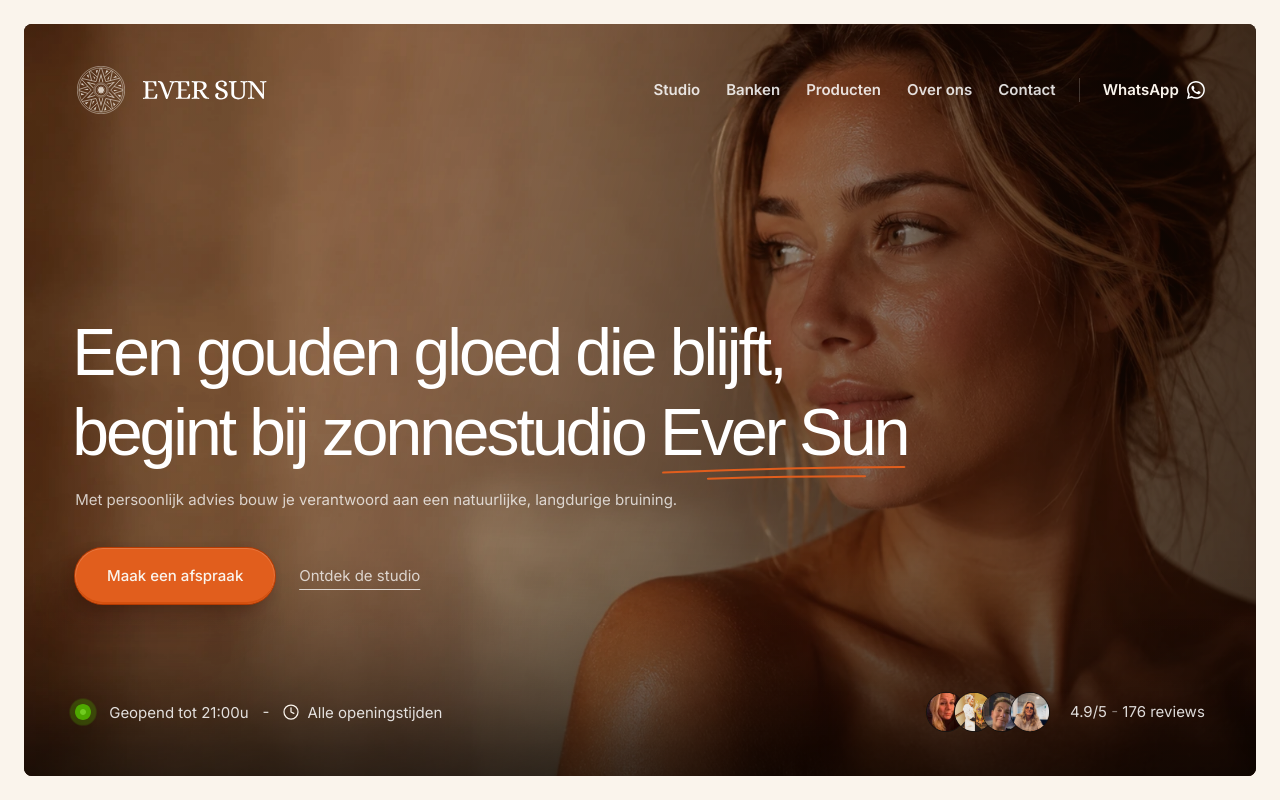
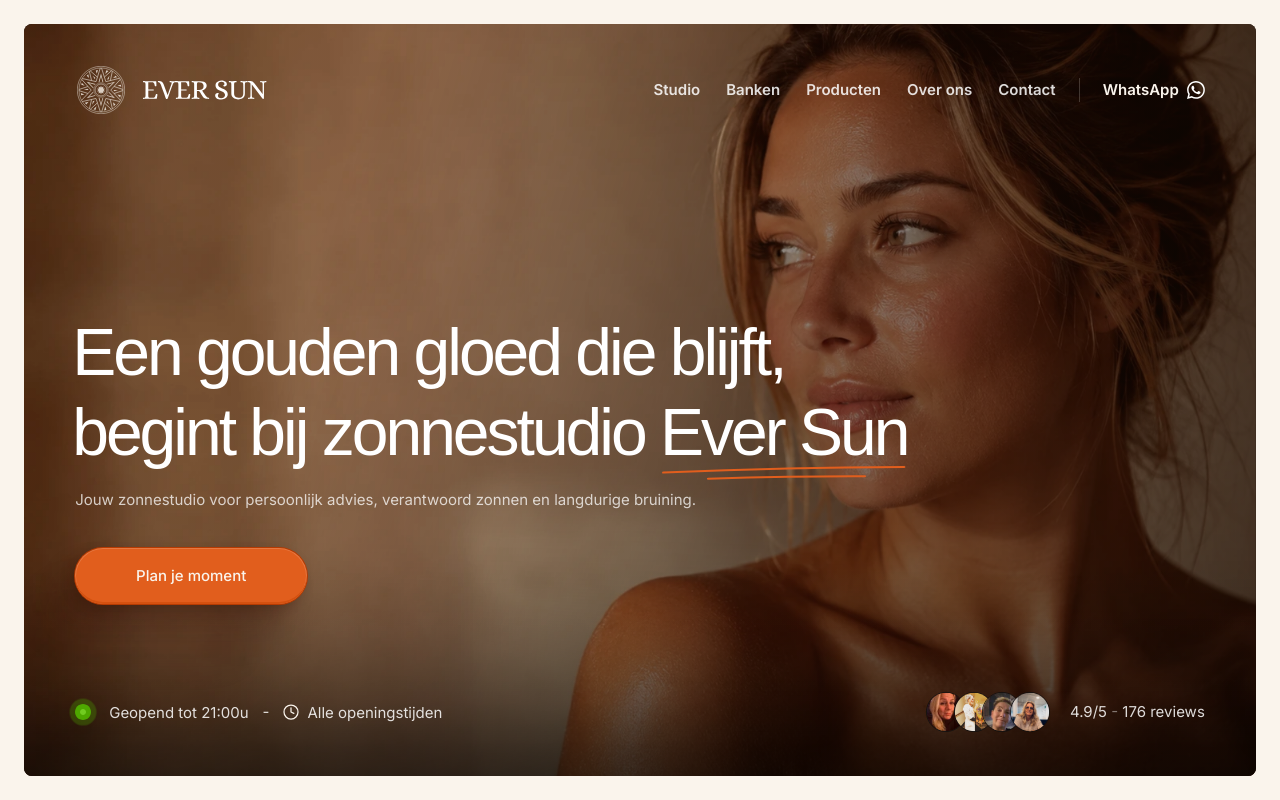
Before and after one commit to timothyvansas-gif/eversun, a Next.js app: page / in a window 1280 px wide. Shown: the top 800 px of the page. Built offline with nearby package versions, Linux system fonts and the light colour scheme; a web font is replaced by a local one.

Commit message:
refactor: update hero copy to Plan je moment, adjust styling, and remove unused studio navigation button

```diff
--- a/src/components/hero/hero-buttons.tsx
+++ b/src/components/hero/hero-buttons.tsx
@@ -2,8 +2,6 @@
 
 import { useState } from "react";
 import { motion } from "framer-motion";
-import { useScrollNav } from "@/hooks/use-scroll-nav";
-
 import { SHADOW_DEFAULT, SHADOW_HOVER, SHADOW_EASE, BLOB_SIZE } from "@/components/hero/button-constants";
 
 const baseStyle: React.CSSProperties = {
@@ -18,12 +16,11 @@ const baseStyle: React.CSSProperties = {
 export default function HeroButtons({ onOpenAfspraak }: { onOpenAfspraak: () => void }) {
   const [primaryHovered, setPrimaryHovered] = useState(false);
   const [origin, setOrigin] = useState({ x: 0, y: 0 });
-  const { scrollToNav } = useScrollNav();
 
   return (
     <>
       <button
-        className="w-auto sm:w-[200px] min-h-[56px] px-[40px] sm:px-5 font-sans font-medium text-[14px] sm:text-[15px] text-[#FAF4EC] cursor-pointer active:scale-[0.98] transition-transform duration-200 relative overflow-hidden"
+        className="w-auto sm:w-[200px] lg:w-[232px] min-h-[56px] px-[40px] sm:px-5 font-sans font-medium text-[14px] sm:text-[15px] text-[#FAF4EC] cursor-pointer active:scale-[0.98] transition-transform duration-200 relative overflow-hidden"
         onMouseEnter={(e) => {
           if (!window.matchMedia("(hover: hover)").matches) return;
           const rect = e.currentTarget.getBoundingClientRect();
@@ -58,23 +55,8 @@ export default function HeroButtons({ onOpenAfspraak }: { onOpenAfspraak: () =>
           animate={{ scale: primaryHovered ? 1 : 0, opacity: primaryHovered ? 1 : 0 }}
           transition={{ duration: 0.75, ease: [0.25, 1, 0.35, 1] }}
         />
-        <span className="relative z-10">Maak een afspraak</span>
+        <span className="relative z-10">Plan je moment</span>
       </button>
-      <div className="hidden sm:block">
-        <button
-          className="w-auto min-h-[56px] px-0 font-sans font-normal text-[14px] sm:text-[15px] cursor-pointer active:scale-[0.98] transition-transform duration-200 underline decoration-1 underline-offset-[8px]"
-          onClick={() => {
-            scrollToNav("Studio");
-          }}
-          style={{
-            ...baseStyle,
-            transition: `border-color ${SHADOW_EASE}, transform 0.2s ease`,
-            color: "rgba(255, 255, 255, 0.75)",
-          }}
-        >
-          Ontdek de studio
-        </button>
-      </div>
     </>
   );
 }
--- a/src/components/hero/hero-content.tsx
+++ b/src/components/hero/hero-content.tsx
@@ -142,7 +142,7 @@ export default function HeroContent({ onOpenMenu, onOpenOpeningstijden, onOpenAf
                 custom={0.6}
                 style={{ color: "rgba(255, 255, 255, 0.75)" }}
               >
-                Met persoonlijk advies bouw je verantwoord aan een natuurlijke, langdurige bruining.
+                Jouw zonnestudio voor persoonlijk advies, verantwoord zonnen en langdurige bruining.
               </motion.p>
 
               <motion.div
--- a/src/components/hero/openingstijden-overlay.tsx
+++ b/src/components/hero/openingstijden-overlay.tsx
@@ -46,7 +46,7 @@ function AppointmentButton() {
         animate={{ scale: hovered ? 1 : 0 }}
         transition={{ duration: 0.65, ease: [0.16, 1, 0.3, 1] }}
       />
-      <span className="relative z-10">Maak een afspraak</span>
+      <span className="relative z-10">Plan je moment</span>
     </a>
   );
 }
--- a/src/components/onze-zonnebanken.tsx
+++ b/src/components/onze-zonnebanken.tsx
@@ -119,7 +119,7 @@ function AfspraakButton({ minuten, prijs, whatsappUrl }: { minuten: string; prij
             onClick={handleClick}
             className="text-zinc-900 text-[15px] font-normal font-sans tracking-[-0.01em] border border-[#ece2d2] rounded-full px-[18px] py-[10px] cursor-pointer hover:border-zinc-400 focus-visible:outline-2 focus-visible:outline-offset-2 focus-visible:outline-zinc-900 transition-colors duration-150 flex-shrink-0"
           >
-            Maak afspraak
+            Plan je moment
           </button>
         </div>
       </div>
```
